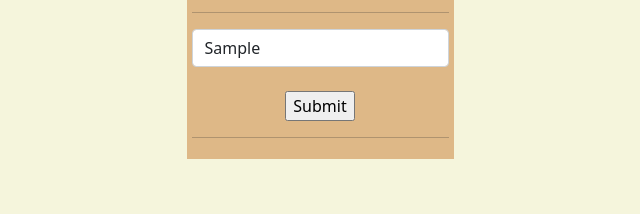
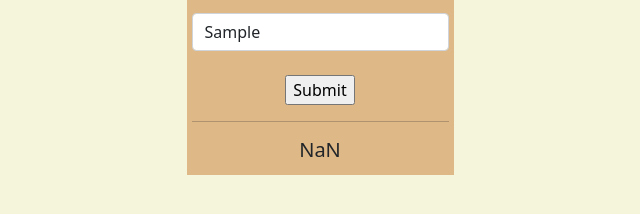
Before and after one commit to missile720/Kilometers_To_Miles, a plain HTML site: page index.html in a window 1280 px wide. Both pictures are taken after typing "Sample" into the empty fields and a click on the button "Submit". Shown: the part 370-584 px from the top of the page, without its empty margins (320-960 px from the left). Drawn offline with nearby package versions, Linux system fonts and the light colour scheme.

Commit message:
feat(js):Added the javascript function to convert the user input and display it to the user

```diff
--- a/index.html
+++ b/index.html
@@ -10,6 +10,9 @@
 
     <!-- Style CSS -->
     <link href="css/style.css" rel = "stylesheet">
+
+    <!-- Script JS -->
+    <script src = "js/script.js" defer></script>
 
     <title>Kilometers to miles Converter</title>
   </head>
--- a/js/script.js
+++ b/js/script.js
@@ -0,0 +1,10 @@
+let kilometers = 0;
+let miles = 0;
+
+document.querySelector('#addButton').onclick = function(){converter()};
+
+function converter(){
+  kilometers = Number(document.getElementById("inputText").value);
+  miles = kilometers/1.609344;
+  document.querySelector("#result").innerHTML = miles;
+}
```
